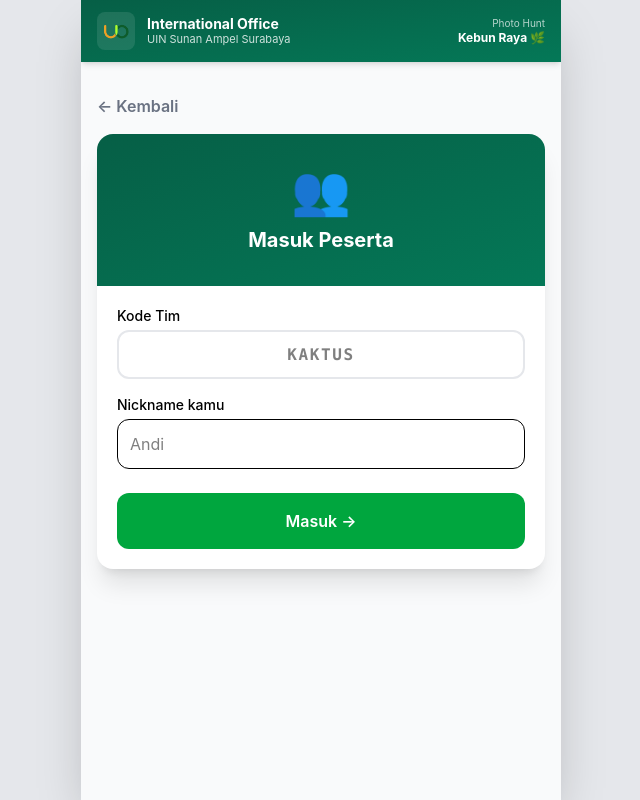
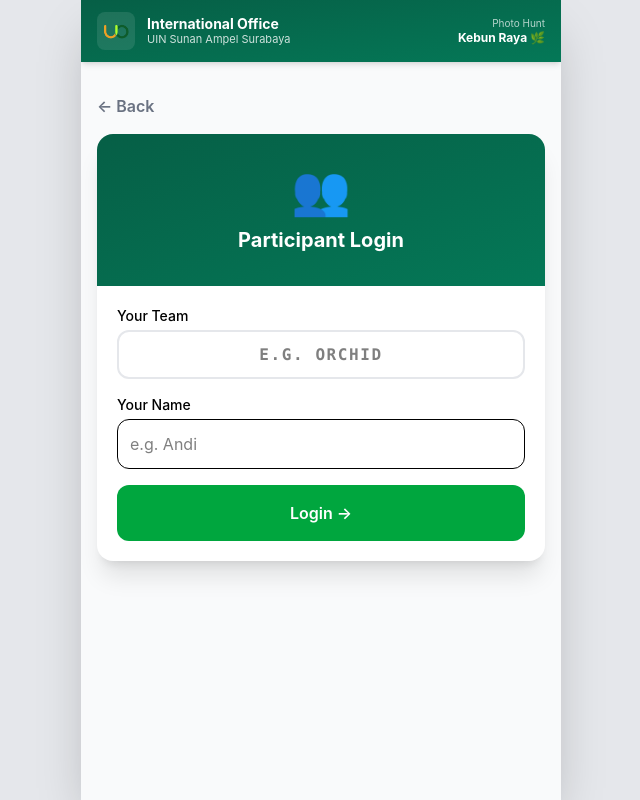
Before and after one commit to iouinsa/game, a Next.js app: page /login in a window 1280 px wide. Shown: the whole page, without its empty margins (319-959 px from the left). Built offline with nearby package versions, Linux system fonts and the light colour scheme; no server answers; the database is empty.

Commit message:
Update page.tsx

```diff
--- a/app/login/page.tsx
+++ b/app/login/page.tsx
@@ -11,7 +11,7 @@ export default function LoginPeserta() {
   const [nickname, setNickname] = useState("");
   const [loading, setLoading] = useState(false);
 
-  // AUTO LOGIN: Kalau udah pernah login, lempar ke Home
+  // AUTO LOGIN
   useEffect(() => {
     const team = localStorage.getItem("team_code");
     const nick = localStorage.getItem("nickname");
@@ -22,12 +22,15 @@ export default function LoginPeserta() {
 
   const handleLogin = async (e: React.FormEvent) => {
     e.preventDefault();
-    if (!code || !nickname) return alert("Isi kode tim dan nickname dulu ya!");
+    if (!code || !nickname) return alert("Please fill in both fields!");
     setLoading(true);
 
     const teamCode = code.toUpperCase();
 
     try {
+      localStorage.removeItem("team_code");
+      localStorage.removeItem("nickname");
+
       const { data: teamData, error: teamError } = await supabase
         .from("teams")
         .select("id")
@@ -35,7 +38,7 @@ export default function LoginPeserta() {
         .single();
 
       if (teamError || !teamData) {
-        throw new Error("Kode tim tidak valid! Cek lagi kodenya.");
+        throw new Error("Invalid Team Code! Please check again.");
       }
 
       const { error: memberError } = await supabase
@@ -45,12 +48,12 @@ export default function LoginPeserta() {
           { onConflict: 'team_id,nickname' }
         );
 
-      if (memberError) throw new Error("Gagal mendaftarkan nama: " + memberError.message);
+      if (memberError) throw new Error("Failed to register name: " + memberError.message);
 
       localStorage.setItem("team_code", teamCode);
       localStorage.setItem("nickname", nickname);
 
-      alert(`✅ Masuk sebagai ${nickname}`);
+      alert(`✅ Welcome, ${nickname} (Team ${teamCode})`);
       router.push("/peserta/home");
     } catch (err: any) {
       alert("❌ " + err.message);
@@ -64,34 +67,37 @@ export default function LoginPeserta() {
       <Header />
       <main className="flex-1 p-4 pt-8 overflow-y-auto fade-in">
         <button onClick={() => router.push("/")} className="text-gray-500 font-semibold mb-4 flex items-center gap-1 active:scale-95">
-          ← Kembali
+          ← Back
         </button>
 
         <div className="bg-white rounded-2xl shadow-xl overflow-hidden">
           <div className="bg-gradient-to-br from-[#065f46] to-[#047857] text-white p-8 text-center">
             <div className="text-5xl mb-3">👥</div>
-            <h1 className="text-xl font-bold">Masuk Peserta</h1>
+            <h1 className="text-xl font-bold">Participant Login</h1>
           </div>
           <form onSubmit={handleLogin} className="p-5">
-            <label className="block text-sm font-medium mb-1">Kode Tim</label>
+
+            {/* GANTI LABEL DI SINI */}
+            <label className="block text-sm font-medium mb-1">Your Team</label>
             <input
               type="text" value={code} onChange={(e) => setCode(e.target.value)}
-              placeholder="KAKTUS"
+              placeholder="e.g. ORCHID"
               className="w-full border-2 border-gray-200 rounded-xl p-3 mb-4 text-center text-2xl font-mono font-bold tracking-widest uppercase focus:border-green-500 outline-none text-black"
             />
 
-            <label className="block text-sm font-medium mb-1">Nickname kamu</label>
+            {/* GANTI LABEL DI SINI */}
+            <label className="block text-sm font-medium mb-1">Your Name</label>
             <input
               type="text" value={nickname} onChange={(e) => setNickname(e.target.value)}
-              placeholder="Andi"
-              className="w-full border rounded-xl p-3 mb-2 focus:border-green-500 outline-none text-black"
+              placeholder="e.g. Andi"
+              className="w-full border rounded-xl p-3 mb-4 focus:border-green-500 outline-none text-black"
             />
 
             <button
               type="submit" disabled={loading}
-              className="w-full bg-green-600 hover:bg-green-700 disabled:opacity-50 text-white rounded-xl p-4 font-semibold transition active:scale-95 mt-4"
+              className="w-full bg-green-600 hover:bg-green-700 disabled:opacity-50 text-white rounded-xl p-4 font-semibold transition active:scale-95"
             >
-              {loading ? "Memeriksa..." : "Masuk →"}
+              {loading ? "Checking..." : "Login →"}
             </button>
           </form>
         </div>
```
